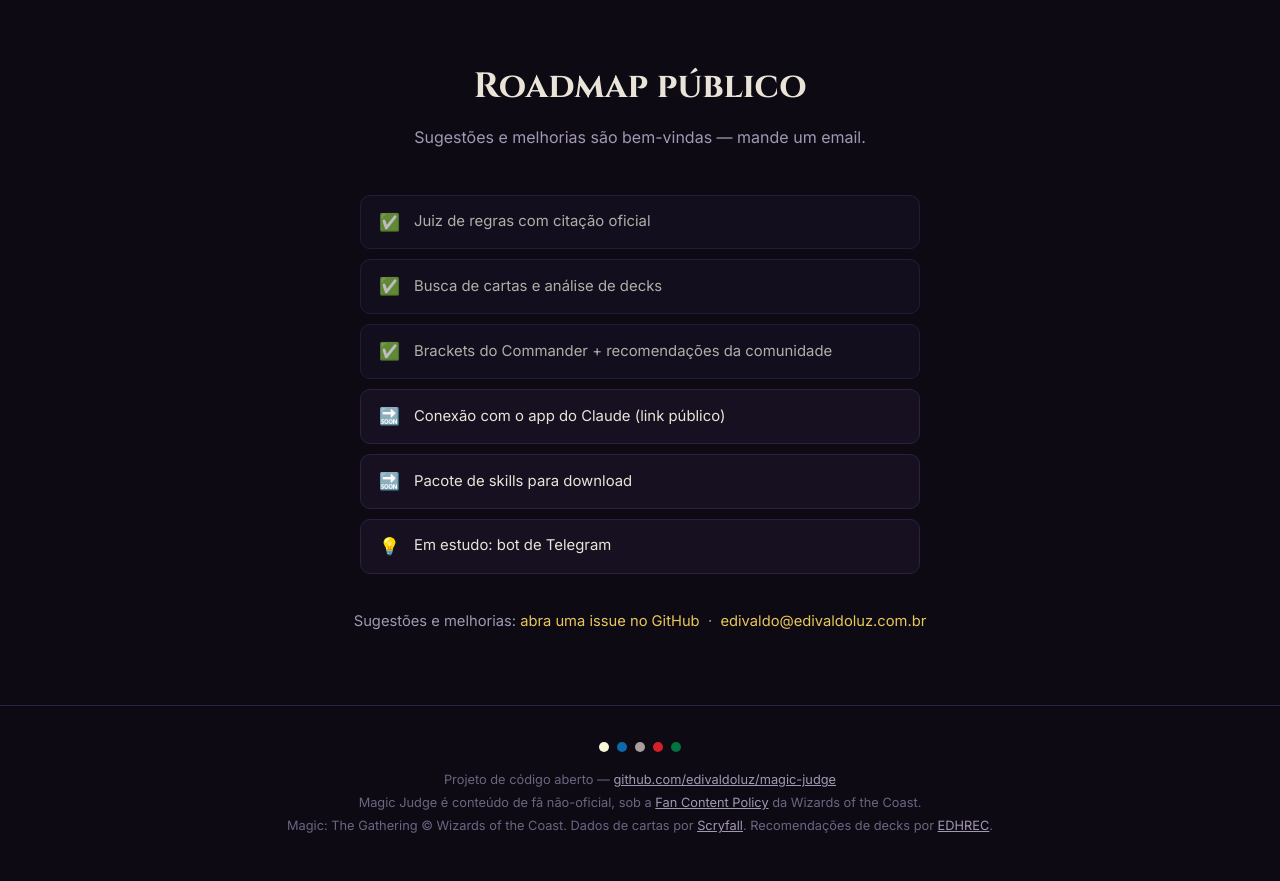
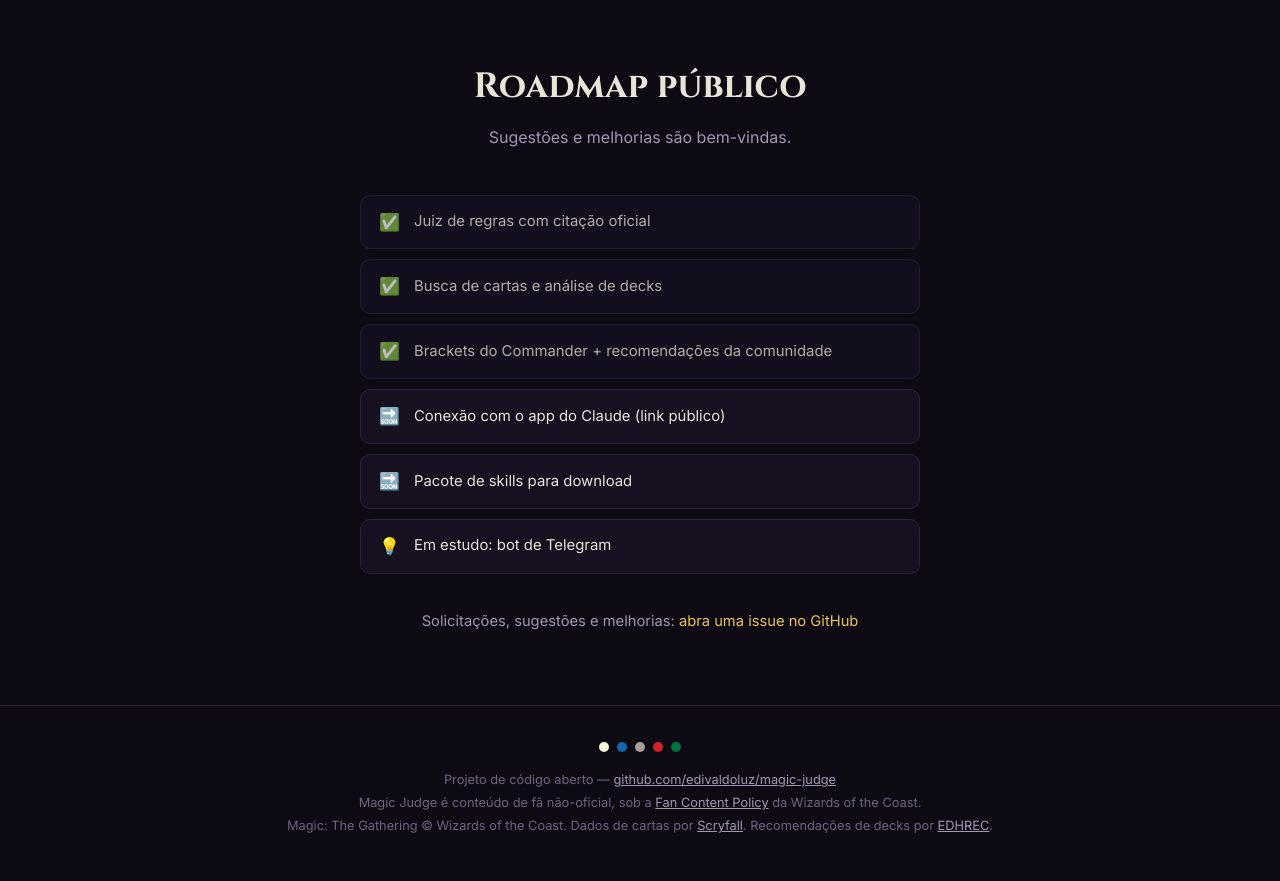
Before and after one commit to edivaldoluz/magic-judge, a plain HTML site: page design/pages/landing.html in a window 1280 px wide. Shown: the part 3260-4141 px from the top of the page. Drawn offline with Linux system fonts and the light colour scheme.

Commit message:
feat: contato só via issues do GitHub (remove email do site)
Co-Authored-By: Claude Fable 5 <noreply@anthropic.com>

```diff
--- a/design/pages/landing.html
+++ b/design/pages/landing.html
@@ -483,7 +483,7 @@
 <section id="roadmap">
   <div class="wrap">
     <h2 class="section-title">Roadmap público</h2>
-    <p class="section-sub">Sugestões e melhorias são bem-vindas — mande um email.</p>
+    <p class="section-sub">Sugestões e melhorias são bem-vindas.</p>
     <ul class="roadmap">
       <li class="done"><span class="st">✅</span> Juiz de regras com citação oficial</li>
       <li class="done"><span class="st">✅</span> Busca de cartas e análise de decks</li>
@@ -493,10 +493,8 @@
       <li><span class="st">💡</span> Em estudo: bot de Telegram</li>
     </ul>
     <p class="contact">
-      Sugestões e melhorias:
+      Solicitações, sugestões e melhorias:
       <a href="https://github.com/edivaldoluz/magic-judge/issues" target="_blank" rel="noopener">abra uma issue no GitHub</a>
-      &nbsp;·&nbsp;
-      <a href="mailto:edivaldo@edivaldoluz.com.br">edivaldo@edivaldoluz.com.br</a>
     </p>
   </div>
 </section>
```
Also changed, not shown: docs/index.html (+2 -4 lines).
